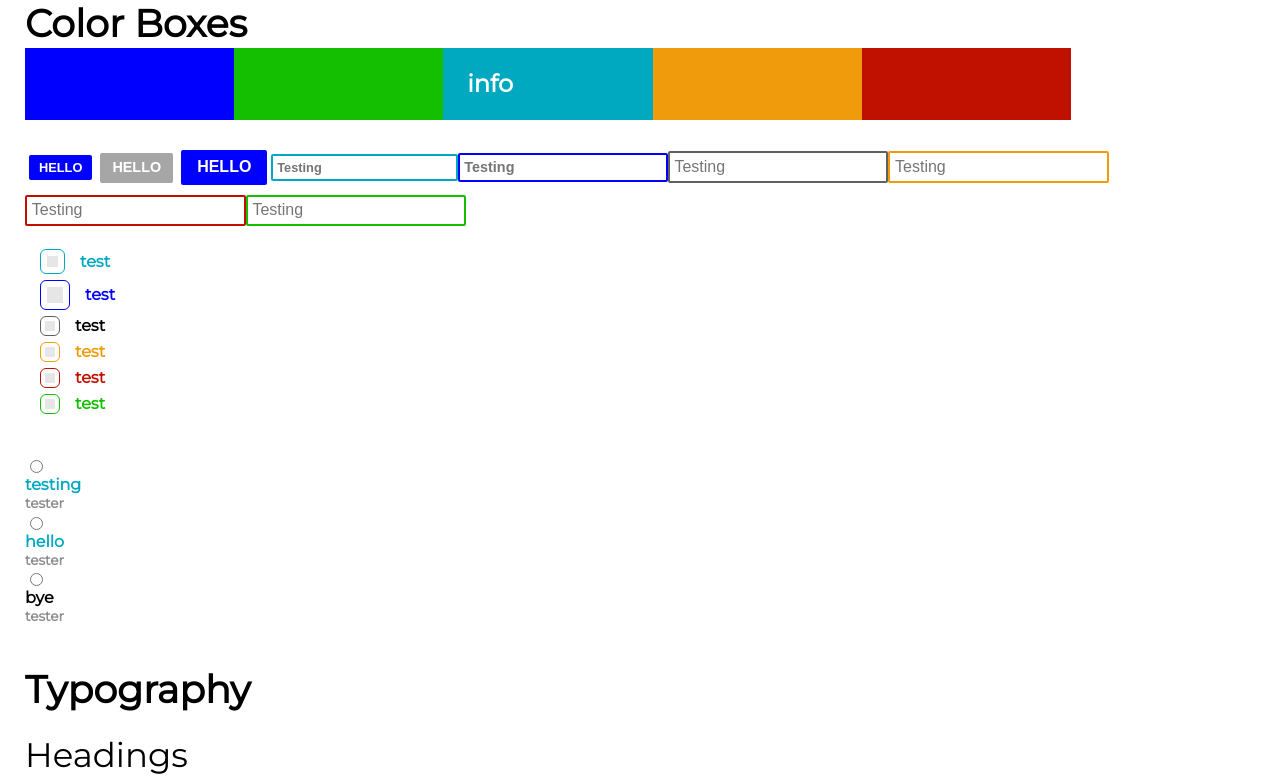
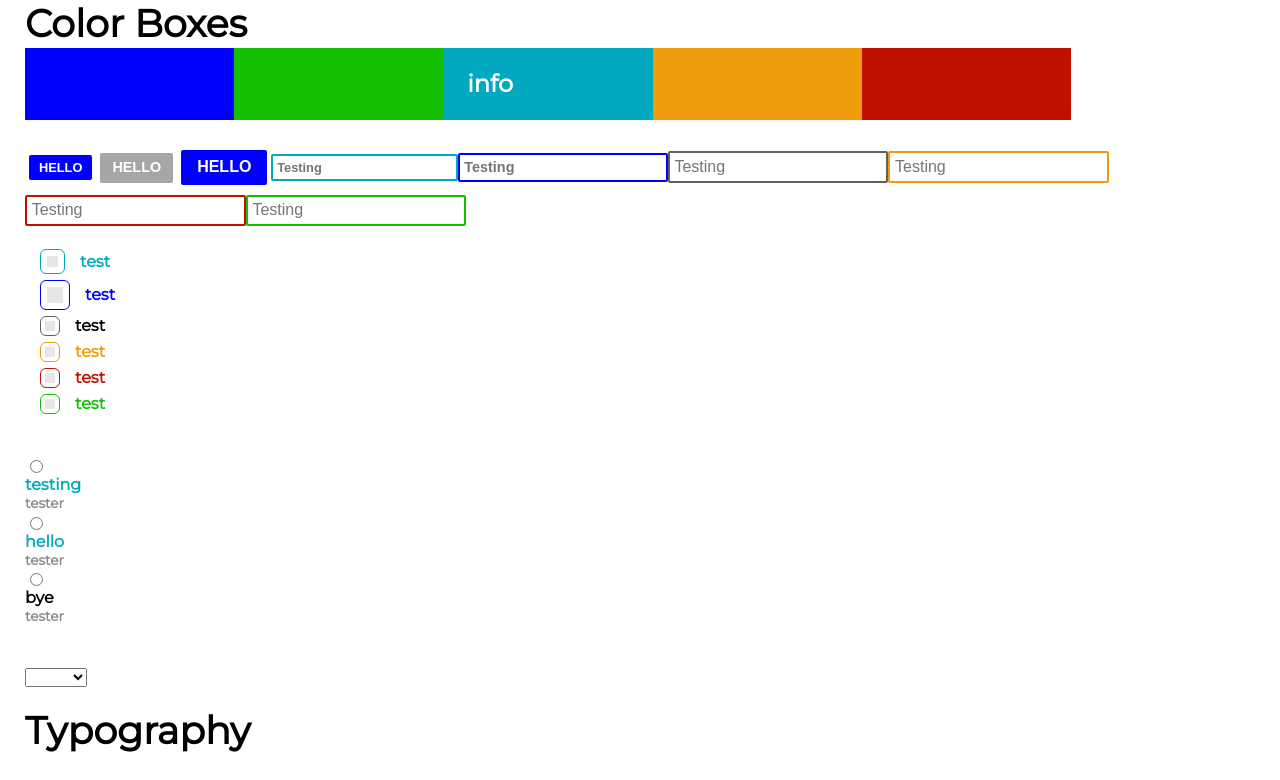
Before and after one commit to jminterwebs/jmdesign, a React (Create React App) app: page / in a window 1280 px wide. Shown: the top 780 px of the page. Built offline with nearby package versions, Linux system fonts and the light colour scheme; a web font is replaced by a local one.

Commit message:
select added

```diff
--- a/src/components/App.js
+++ b/src/components/App.js
@@ -8,6 +8,7 @@ import Title from 'components/typography/Title';
 import Button from 'components/button/Button';
 import Input from 'components/form/Input';
 import Checkbox from 'components/form/Checkbox';
+import Dropdown from 'components/form/Dropdown';
 import RadioGroup from 'components/form/RadioGroup';
 import Avatar from 'components/avatar/Avatar';
 import Card from 'components/card/Card';
@@ -138,6 +139,16 @@ export default function App() {
       />
       <br />
       <br />
+
+      <Dropdown
+        options={[
+          { value: 'one', label: 'testing' },
+          { value: 'two', label: 'hello' },
+          { value: 'three', label: 'bye' }
+        ]}
+      />
+      <br />
+      <br />
       <Heading text="Typography" size="x-large" />
       <br />
       <Heading text="Headings" size="medium" />
--- /dev/null
+++ b/src/components/form/Dropdown.js
@@ -0,0 +1,28 @@
+import React from 'react';
+import PropTypes from 'prop-types';
+
+import './form.scss';
+
+export default function Dropdown(props) {
+  const { options, handleChange, name, id } = props;
+
+  return (
+    <select name={name} id={id} onChange={handleChange}>
+      <option disabled selected value />
+
+      {options.map(option => {
+        return <option value={option.value} label={option.label} />;
+      })}
+    </select>
+  );
+}
+
+Dropdown.propTypes = {
+  options: PropTypes.shape({
+    value: PropTypes.string.isRequired,
+    label: PropTypes.string.isRequired
+  }).isRequired,
+  handleChange: PropTypes.func.isRequired,
+  name: PropTypes.string.isRequired,
+  id: PropTypes.string.isRequired
+};
```
